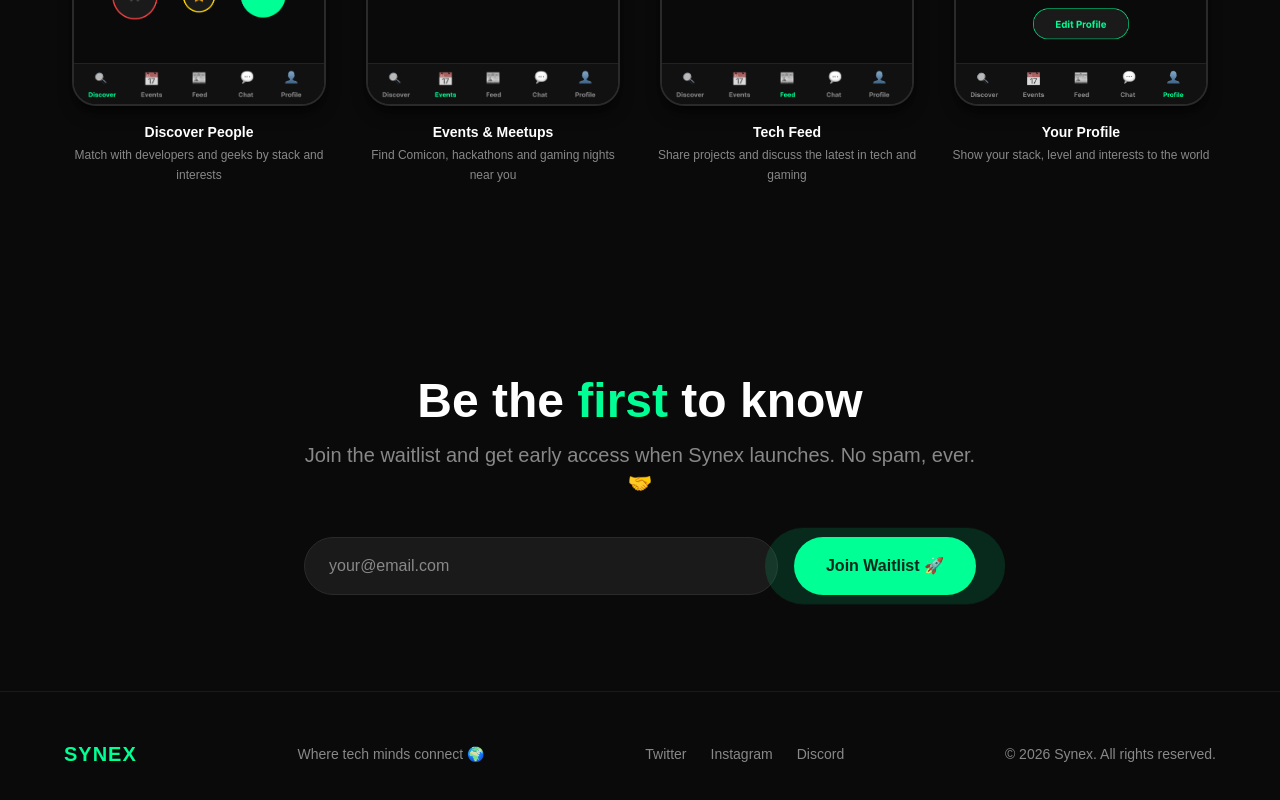
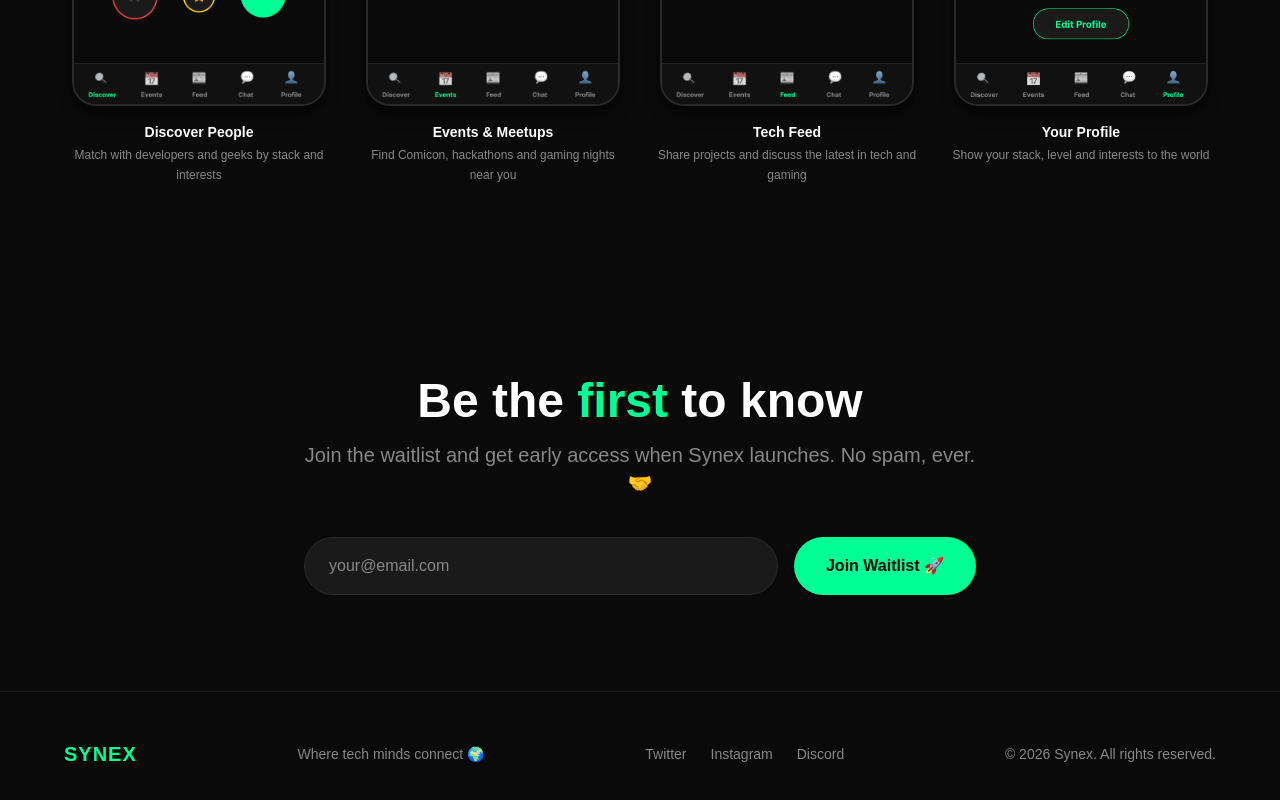
Before and after one commit to hollandxdlol/synex-web, a Next.js app: page / in a window 1280 px wide. Shown: the part 2303-3103 px from the top of the page. Built offline with nearby package versions, Linux system fonts and the light colour scheme.

Commit message:
remove buttom jump

```diff
--- a/app/components/Waitlist.tsx
+++ b/app/components/Waitlist.tsx
@@ -79,16 +79,13 @@
                 className="flex-1 bg-[#1A1A1A] border border-[#2A2A2A] rounded-full px-6 py-4 text-white placeholder-[#888888] focus:outline-none focus:border-[#00FF94] transition-all"
               />
 
-              {/* Botón con efecto pulso */}
-              <button
-                onClick={handleSubmit}
+            <button
+               onClick={handleSubmit}
                 disabled={loading}
-                className="relative bg-[#00FF94] text-[#0A0A0A] font-bold px-8 py-4 rounded-full hover:opacity-80 transition-all whitespace-nowrap disabled:opacity-50"
-              >
-                {/* Anillo que pulsa */}
-                <span className="absolute inset-0 rounded-full animate-ping bg-[#00FF94] opacity-20"></span>
-                {loading ? "Joining..." : "Join Waitlist 🚀"}
-              </button>
+                className="bg-[#00FF94] text-[#0A0A0A] font-bold px-8 py-4 rounded-full hover:opacity-80 transition-all whitespace-nowrap disabled:opacity-50"
+             >
+               {loading ? "Joining..." : "Join Waitlist 🚀"}
+            </button>
 
             </div>
 
```
